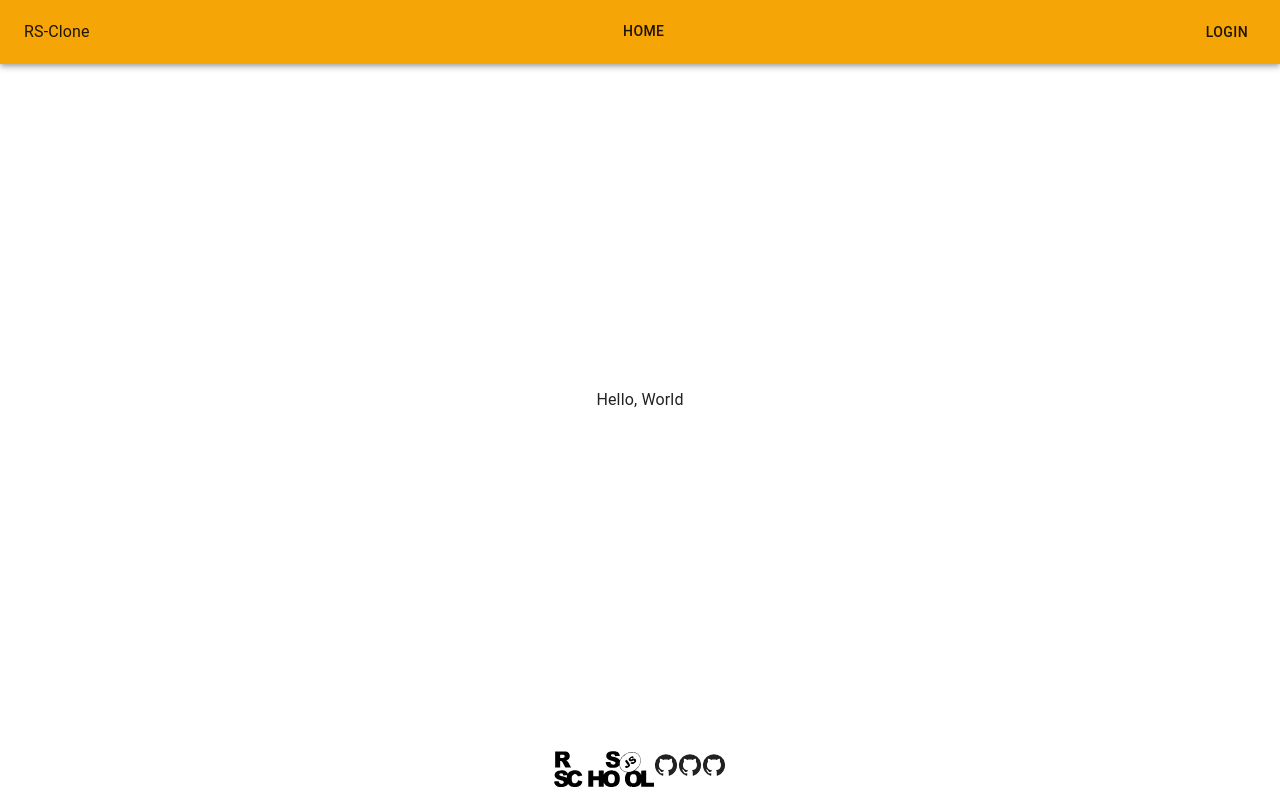
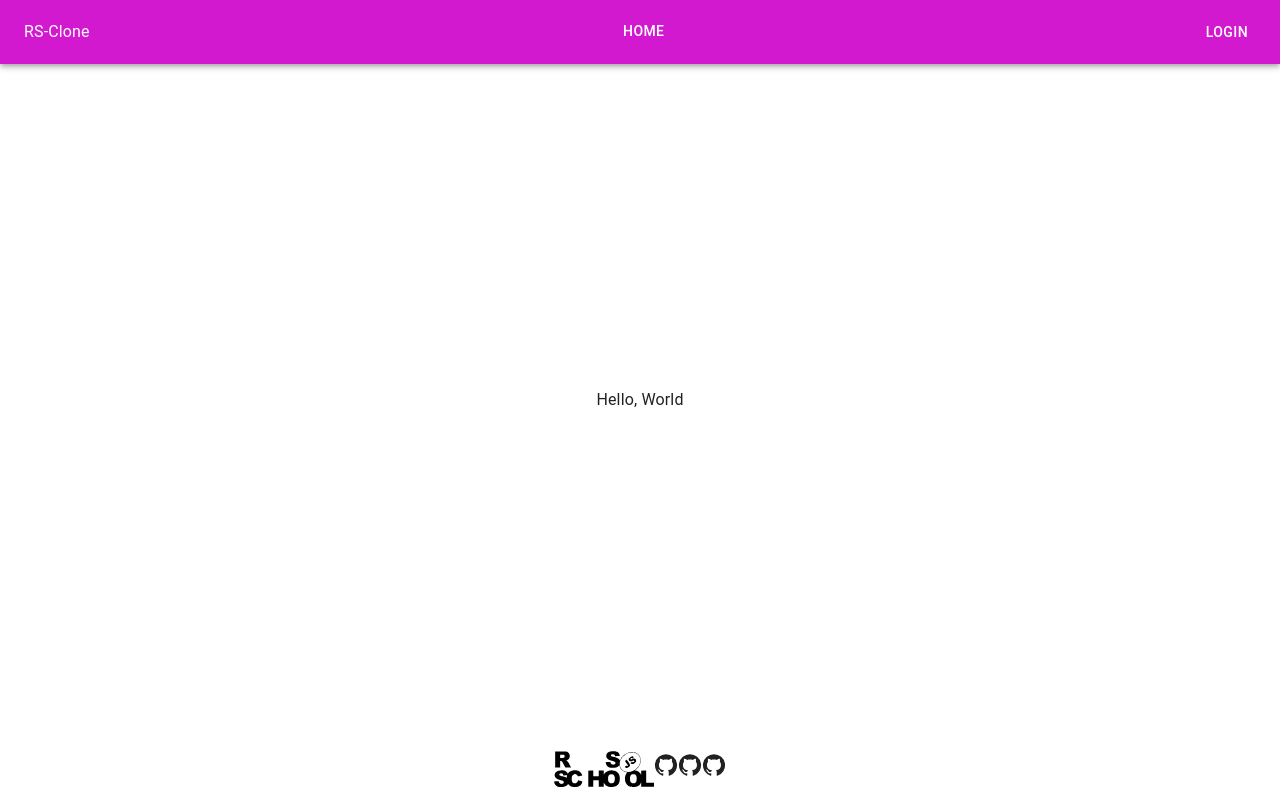
Before and after one commit to potatosim/rs-clone, a React (Create React App) app: page / in a window 1280 px wide. Built offline with nearby package versions, Linux system fonts and the light colour scheme; no server answers; the database is empty.

Commit message:
fix: remove all unnecessary imports

```diff
--- a/src/components/ThemeChanger/ThemeChanger.tsx
+++ b/src/components/ThemeChanger/ThemeChanger.tsx
@@ -1,40 +1,31 @@
 import { createTheme, Theme, ThemeProvider } from '@mui/material/styles';
 import { FirebaseContext } from 'components/FirebaseProvider/FirebaseProvider';
 import { Collections } from 'enum/Collection';
-import { doc, getDoc, onSnapshot } from 'firebase/firestore';
+import { doc, getDoc} from 'firebase/firestore';
 import { themeConverter } from 'helpers/converters';
-import { createChangedTheme } from 'helpers/createChangedTheme';
 import { generateTheme } from 'helpers/generateTheme';
 import {
-  createContext,
   FC,
   ReactElement,
   ReactNode,
   useContext,
   useEffect,
-  useMemo,
   useState,
 } from 'react';
-import { useDocumentData } from 'react-firebase-hooks/firestore';
-import { IUserItem } from 'types/User';
+
 
 interface ThemeProviderProps {
   children: ReactNode | ReactElement;
-}
-
-enum Colors {
-  primary = '#f5a506',
-  secondary = '#8f1be3',
 }
 
 const lightMode = createTheme({
   palette: {
     mode: 'light',
     primary: {
-      main: Colors.primary,
+      main: '#d219cf',
     },
     secondary: {
-      main: Colors.secondary,
+      main: '#9c27b0',
     },
   },
 });
--- a/src/components/UserThemes/ThemeCreator.tsx
+++ b/src/components/UserThemes/ThemeCreator.tsx
@@ -14,10 +14,9 @@ import {
 import { FC, useContext, useState } from 'react';
 import ThemeThumbnail from './ThemeThumbnail';
 import ArrowIcon from '@mui/icons-material/ExpandMore';
-import { addDoc, arrayUnion, collection, doc, updateDoc } from 'firebase/firestore';
+import { addDoc, collection} from 'firebase/firestore';
 import { FirebaseContext } from 'components/FirebaseProvider/FirebaseProvider';
 import styled from '@emotion/styled';
-import { Collections } from 'enum/Collection';
 import { UserContext } from 'components/RequireAuth';
 
 interface ThemeCreatorProps {
@@ -70,7 +69,7 @@ const ThemeCreator: FC<ThemeCreatorProps> = ({ setIsCreating }) => {
   const addTheme = async () => {
     if (user) {
       setIsCreating(false);
-      const newTheme = await addDoc(collection(firestore, 'themes'), {
+      await addDoc(collection(firestore, 'themes'), {
         creator: user.id,
         name: name,
         primary: primary,
--- a/src/helpers/deleteFromHolders.ts
+++ b/src/helpers/deleteFromHolders.ts
@@ -1,7 +1,5 @@
-import { UserContext } from 'components/RequireAuth';
 import { Collections } from 'enum/Collection';
 import { arrayRemove, doc, Firestore, updateDoc } from 'firebase/firestore';
-import { useContext } from 'react';
 
 export const deleteFromHolders = (firestore: Firestore, id: string, uid: string) => {
   updateDoc(doc(firestore, Collections.Themes, id), {
--- a/src/pages/CommunityThemes/CommunityThemes.tsx
+++ b/src/pages/CommunityThemes/CommunityThemes.tsx
@@ -14,7 +14,7 @@ const PageContentWrapper = styled(Box)`
 `;
 
 const CommunityThemes = () => {
-  const { publicThemes, publicThemesLoader } = useGetPublicThemes();
+  const { publicThemes } = useGetPublicThemes();
 
   return (
     <PageContentWrapper>
--- a/src/pages/UserThemes/UserThemes.tsx
+++ b/src/pages/UserThemes/UserThemes.tsx
@@ -20,6 +20,7 @@ const UserThemes = () => {
   const { userThemes } = useGetUserThemes();
 
   //TODO:
+  // Theme should change when user logIn and logOut
   // add button for link to AllThemes
   // Themes sorting
   // 2 base themes
```
